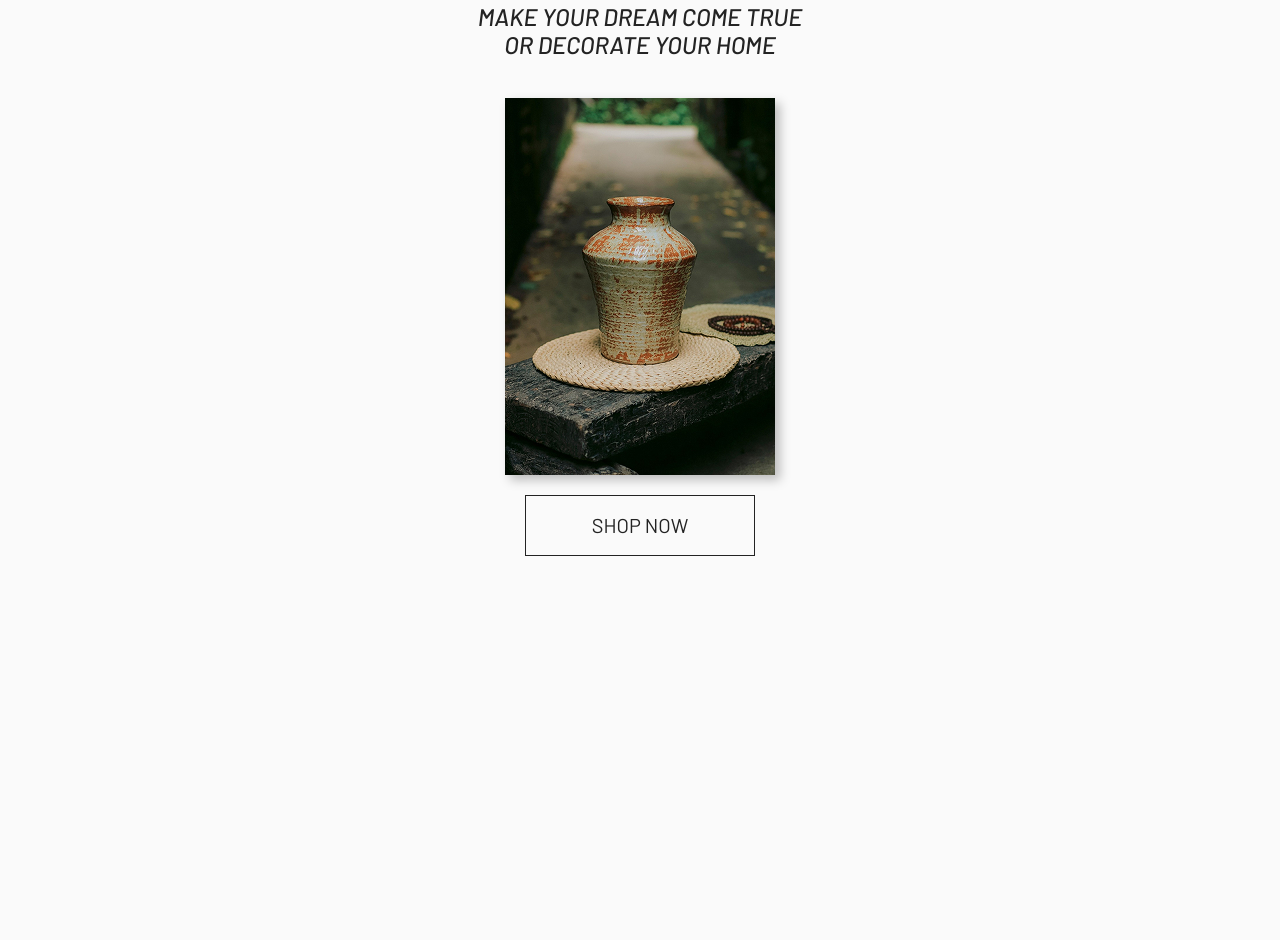
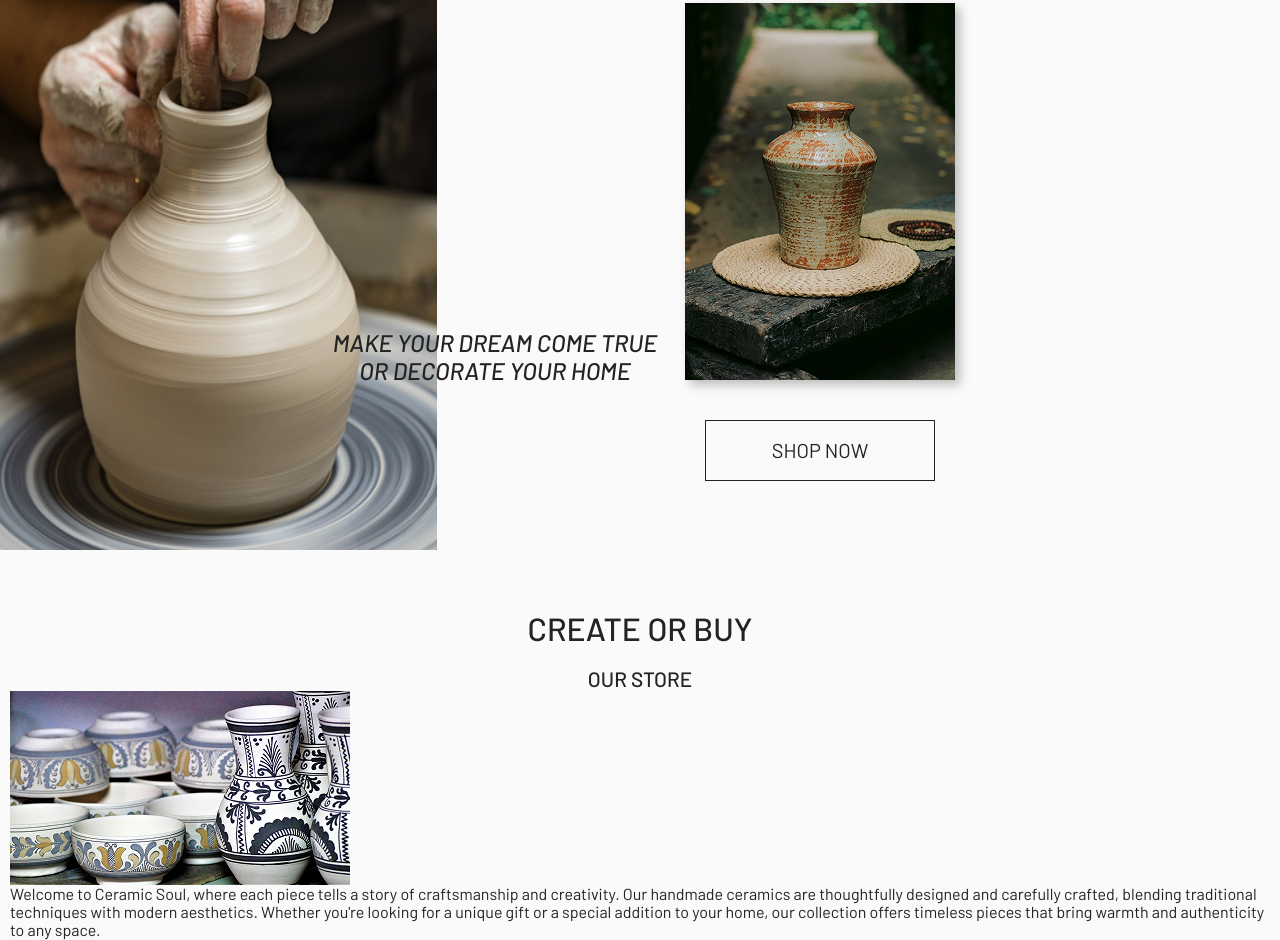
Before and after one commit to tecna-developer/ceramic, a website built with Vite: page index.html in a window 1280 px wide. Shown: the part 250-1190 px from the top of the page. Before the commit the page ends 806 px from the top, so only its background shows below. Built offline with nearby package versions, Linux system fonts and the light colour scheme.

Commit message:
new section activities

```diff
--- a/index.html
+++ b/index.html
@@ -2,28 +2,27 @@
 <html lang="en">
 
 <head>
-    <meta charset="UTF-8">
-    <meta name="viewport" content="width=device-width, initial-scale=1.0">
+    <meta charset="UTF-8" />
+    <meta name="viewport" content="width=device-width, initial-scale=1.0" />
     <meta name="description"
-        content="Ceramic soul is a project that explores the intersection of ceramics and digital art, creating unique pieces that blend traditional craftsmanship with modern technology.">
-    <meta name="keywords" content="ceramics, digital art, ceramic soul, modern technology, craftsmanship">
-    <meta name="author" content="Anna Tolstoukhova @tecna_developer">
+        content="Ceramic soul is a project that explores the intersection of ceramics and digital art, creating unique pieces that blend traditional craftsmanship with modern technology." />
+    <meta name="keywords" content="ceramics, digital art, ceramic soul, modern technology, craftsmanship" />
+    <meta name="author" content="Anna Tolstoukhova @tecna_developer" />
     <title>Ceramic soul</title>
-    <link rel="shortcut icon" type="image/x-icon" href="favicon.ico">
-    <link rel="preconnect" href="https://fonts.googleapis.com">
-    <link rel="preconnect" href="https://fonts.gstatic.com" crossorigin>
+    <link rel="shortcut icon" type="image/x-icon" href="favicon.ico" />
+    <link rel="preconnect" href="https://fonts.googleapis.com" />
+    <link rel="preconnect" href="https://fonts.gstatic.com" crossorigin />
     <link
         href="https://fonts.googleapis.com/css2?family=Barlow:ital,wght@0,100;0,200;0,300;0,400;0,500;0,600;0,700;0,800;0,900;1,100;1,200;1,300;1,400;1,500;1,600;1,700;1,800;1,900&display=swap"
-        rel="stylesheet">
+        rel="stylesheet" />
 </head>
 
 <body>
     <section class="hero">
+        <img id="potter" src="/src/img/potter.jpg" alt="potter" />
         <div class="container">
             <div class="burger__menu">
-                <button class="burger__close">
-                    <span></span><span></span>
-                </button>
+                <button class="burger__close"><span></span><span></span></button>
                 <nav class="burger__menu-nav">
                     <ul>
                         <li><a href="" class="burger__link">catalog</a></li>
@@ -33,13 +32,10 @@
                 </nav>
             </div>
             <header class="header">
-                <div class="burger">
-                    <span></span><span></span><span></span>
-                </div>
+                <div class="burger"><span></span><span></span><span></span></div>
                 <div class="header__center">
                     <div class="logo">
-                        <img src="/src/logo/logo.png" alt="">
-
+                        <img src="/src/logo/logo.png" alt="" />
                     </div>
                     <nav class="nav">
                         <ul>
@@ -52,28 +48,44 @@
 
                 <div class="header__right">
                     <button class="icon-search"></button>
-                    <button type="button" class="icon-shopping-bag">
-                    </button>
+                    <button type="button" class="icon-shopping-bag"></button>
                 </div>
             </header>
+
             <div class="hero__wrapper">
+                <h1 class="title__h1">
+                    Make your dream come true or decorate your home
+                </h1>
                 <div class="hero__content">
-                    <h1 class="title__h1">Make your dream come true or decorate your home</h1>
                     <img src="/src/img/hero_vase.jpg"
                         alt="Handcrafted ceramic vase with smooth curves and subtle glaze sits on a minimalist table in a softly lit modern room, evoking a calm and artistic atmosphere"
-                        class="hero__img">
+                        class="hero__img" />
+                    <button class="btn">shop now</button>
                 </div>
-                <button class="btn">shop now</button>
             </div>
-
-
-
         </div>
     </section>
 
-
-
-
+    <section class="activities">
+        <div class="container">
+            <h2 class="title__h2">create or buy</h2>
+            <div class="activities__wrapper">
+                <div class="activities__item">
+                    <h3 class="title__h3">our store</h3>
+                    <img src="/src/img/activities_shop.jpg" alt="" />
+                    <p class="activities__text">
+                        Welcome to <span>Ceramic Soul</span>, where each piece tells a
+                        story of craftsmanship and creativity. Our handmade ceramics are
+                        thoughtfully designed and carefully crafted, blending traditional
+                        techniques with modern aesthetics. Whether you're looking for a
+                        unique gift or a special addition to your home, our collection
+                        offers timeless pieces that bring warmth and authenticity to any
+                        space.
+                    </p>
+                </div>
+            </div>
+        </div>
+    </section>
 
     <script type="module" src="/src/js/script.js"></script>
 </body>
--- a/src/sass/base/variables.scss
+++ b/src/sass/base/variables.scss
@@ -5,6 +5,22 @@ $ceramic: #c69978;
 $ui-disabled: #d2d2d2;
 $ui-error: #db0c35;
 $shadow: rgba(0, 0, 0, 0.25) 5px 5px 10px 0;
+$gap-section: 60px;
+$gap-title:20px;
+
+@media screen and (min-width: 768px) {
+  $gap-title: 40px;
+
+}
+@media screen and (min-width: 1200px) {
+  $gap-title: 80px;
+
+}
+
+@media screen and (min-width: 1920px) {
+  $gap-section: 100px;
+
+}
 
 
 
--- /dev/null
+++ b/src/sass/blocks/activities.scss
@@ -0,0 +1,8 @@
+@use "/src/sass/base/variables.scss" as *;
+
+.activities {
+    margin-block-start: 60px;
+    &__wrapper {
+        margin-block-start: $gap-title;
+    }
+}
--- a/src/sass/blocks/hero.scss
+++ b/src/sass/blocks/hero.scss
@@ -1,6 +1,7 @@
 @use "/src/sass/base/variables.scss" as *;
 .hero {
     padding-top: 50px;
+
     &__wrapper {
         display: flex;
         flex-direction: column;
@@ -21,5 +22,40 @@
         box-shadow:$shadow;
 
     }
+    #potter {
+        display: none;
+    }
 
 }
+@media screen and (min-width: 768px) {
+    .hero {
+        &__wrapper {
+            margin-top: 50px;
+            flex-direction: row;
+            align-items: center;
+
+        }
+        h1 {
+            transform: translateY(90px);
+        }
+
+    }
+}
+
+@media screen and (min-width: 1200px) {
+    .hero {
+        height: 100vh;
+        position: relative;
+        #potter {
+            display: block;
+            position: absolute;
+            top: 0;
+            left: 0;
+            width: 450px;
+            height: 100%;
+            padding-right: 13px;
+
+        }
+    }
+
+}
--- a/src/sass/style.scss
+++ b/src/sass/style.scss
@@ -7,6 +7,7 @@
 @use "/src/sass/blocks/hero.scss";
 @use "/src/sass/blocks/header.scss";
 @use "/src/sass/blocks/burger.scss";
+@use "/src/sass/blocks/activities.scss";
 
 @use "/src/sass/ui/button-default.scss";
 @use "/src/sass/ui/title.scss";
--- a/src/sass/ui/title.scss
+++ b/src/sass/ui/title.scss
@@ -12,3 +12,21 @@
     width: 330px;
 
 }
+
+.title__h2 {
+    @include title;
+    font-size: clamp(32px, 1vw + .5rem, 40px);
+    font-weight: 500;
+    color: $dark;
+    text-align: center;
+    text-transform: uppercase;
+}
+
+.title__h3 {
+    @include title;
+    font-size: clamp(20px, 1vw + .5rem, 24px);
+    font-weight: 500;
+    color: $dark;
+    text-align: center;
+    text-transform: uppercase;
+}
```
Also changed, not shown: src/img/activities_shop.jpg (added), src/img/potter.jpg (added).
